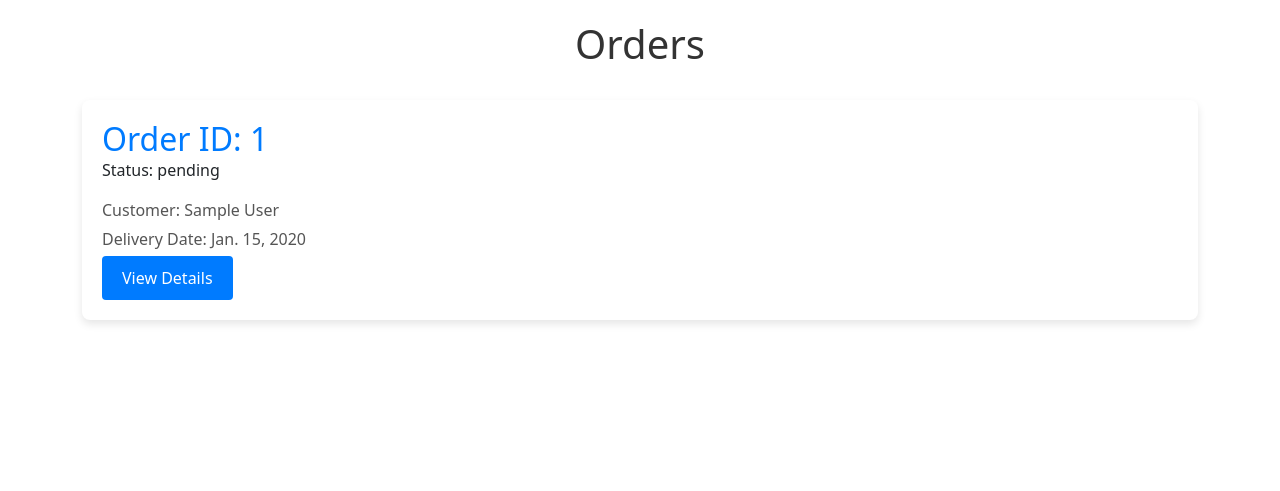
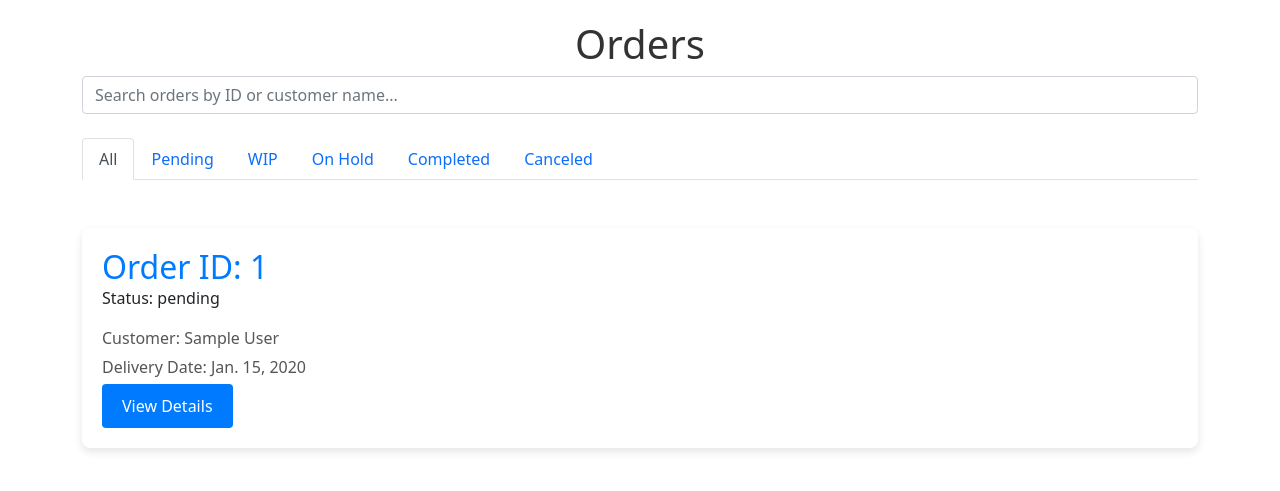
Before and after one commit to Kareem-124/PalSika-Barcode-Scanner, a Django app: page /orders_page/ in a window 1280 px wide. Shown: the top 491 px of the page. Run offline with Django 4.2, Linux system fonts and the light colour scheme; tables that the repository leaves empty hold one stand-in row (values such as "Sample post"); some libraries are stand-ins or nearby versions.

Commit message:
Add: Added filter tabs and search bar.

```diff
--- a/scanapp/templates/orders_page.html
+++ b/scanapp/templates/orders_page.html
@@ -1,22 +1,45 @@
 <!DOCTYPE html>
 <html lang="en">
-    {% load static %}
+{% load static %}
 <head>
     <meta charset="UTF-8">
     <meta name="viewport" content="width=device-width, initial-scale=1.0">
     <title>Orders Page</title>
     <link rel="stylesheet" href="{% static 'css/orders_page.css' %}">
     <link href="https://cdn.jsdelivr.net/npm/bootstrap@5.1.3/dist/css/bootstrap.min.css" rel="stylesheet" integrity="sha384-1BmE4kWBq78iYhFldvKuhfTAU6auU8tT94WrHftjDbrCEXSU1oBoqyl2QvZ6jIW3" crossorigin="anonymous">
-
 </head>
 <body>
     <div class="container">
         <h1>Orders</h1>
-        {% for card in orders_cards %}
-        <div class="orders-list">
-            <!-- Placeholder for dynamic order cards -->
 
-            <div class="order-card mt-4">
+        <!-- Search bar -->
+        <input type="text" id="searchInput" class="form-control" placeholder="Search orders by ID or customer name..." onkeyup="searchOrders()">
+
+        <!-- Tab Navigation -->
+        <ul class="nav nav-tabs mt-4" id="orderStatusTabs" role="tablist">
+            <li class="nav-item" role="presentation">
+                <a class="nav-link active" id="all-tab" data-bs-toggle="tab" href="#" role="tab" onclick="filterOrders('all')">All</a>
+            </li>
+            <li class="nav-item" role="presentation">
+                <a class="nav-link" id="pending-tab" data-bs-toggle="tab" href="#" role="tab" onclick="filterOrders('pending')">Pending</a>
+            </li>
+            <li class="nav-item" role="presentation">
+                <a class="nav-link" id="wip-tab" data-bs-toggle="tab" href="#" role="tab" onclick="filterOrders('work_in_progress')">WIP</a>
+            </li>
+            <li class="nav-item" role="presentation">
+                <a class="nav-link" id="on-hold-tab" data-bs-toggle="tab" href="#" role="tab" onclick="filterOrders('on_hold')">On Hold</a>
+            </li>
+            <li class="nav-item" role="presentation">
+                <a class="nav-link" id="completed-tab" data-bs-toggle="tab" href="#" role="tab" onclick="filterOrders('completed')">Completed</a>
+            </li>
+            <li class="nav-item" role="presentation">
+                <a class="nav-link" id="canceled-tab" data-bs-toggle="tab" href="#" role="tab" onclick="filterOrders('canceled')">Canceled</a>
+            </li>
+        </ul>
+
+        <div class="orders-list mt-4">
+            {% for card in orders_cards %}
+            <div class="order-card mt-4" data-status="{{ card.order.status }}" data-id="{{ card.order.id }}" data-customer="{{ card.order.customer.name | lower }}">
                 <div class="order-header">
                     <h2>Order ID: {{ card.order.id }}</h2>
                     <p>Status: {{ card.order.status }}</p>
@@ -24,13 +47,12 @@
                 <div class="order-body">
                     <p>Customer: {{ card.order.customer.name }}</p>
                     <p>Delivery Date: {{ card.order.delivery_date }}</p>
-                    <!-- Additional fields go here -->
                 </div>
                 <div class="order-footer">
                     <button class="details-btn" id="{{ forloop.counter }}" data-orderID="{{ card.order.id }}" onclick="get_ordered_products(this)" data-bs-toggle="collapse" data-bs-target="#collapseExample{{ card.order.id }}" aria-expanded="false" aria-controls="collapseExample">View Details</button>
                 </div>
                 <div class="collapse mt-3" id="collapseExample{{ card.order.id }}">
-                    <table class="product-table" >
+                    <table class="product-table">
                         <thead>
                             <tr>
                                 <th>#</th>
@@ -40,36 +62,56 @@
                             </tr>
                         </thead>
                         <tbody id="table_{{ card.order.id}}">
-                            <!-- Example Row -->
                             <tr>
                                 <td>1</td>
                                 <td>Example Product</td>
                                 <td>3</td>
                                 <td>$10.00</td>
                             </tr>
-                            <!-- More rows will go here -->
                         </tbody>
                     </table>
+                </div>
             </div>
+            {% endfor %}
+        </div>
+    </div>
 
+    <script>
+        function filterOrders(status) {
+            const orderCards = document.querySelectorAll('.order-card');
+            orderCards.forEach(card => {
+                const cardStatus = card.getAttribute('data-status');
+                if (status === 'all' || cardStatus === status) {
+                    card.style.display = 'block';
+                } else {
+                    card.style.display = 'none';
+                }
+            });
+        }
 
-        </div>
-        {% endfor %}
+        function searchOrders() {
+            const input = document.getElementById('searchInput').value.toLowerCase();
+            const orderCards = document.querySelectorAll('.order-card');
 
+            orderCards.forEach(card => {
+                const orderId = card.getAttribute('data-id');
+                const customerName = card.getAttribute('data-customer');
 
-    </div>
-    <script src="https://cdn.jsdelivr.net/npm/@popperjs/core@2.10.2/dist/umd/popper.min.js" integrity="sha384-7+zCNj/IqJ95wo16oMtfsKbZ9ccEh31eOz1HGyDuCQ6wgnyJNSYdrPa03rtR1zdB" crossorigin="anonymous"></script>
-    <script src="https://cdn.jsdelivr.net/npm/bootstrap@5.1.3/dist/js/bootstrap.min.js" integrity="sha384-QJHtvGhmr9XOIpI6YVutG+2QOK9T+ZnN4kzFN1RtK3zEFEIsxhlmWl5/YESvpZ13" crossorigin="anonymous"></script>
-    <script>
+                if (orderId.includes(input) || customerName.includes(input)) {
+                    card.style.display = 'block';
+                } else {
+                    card.style.display = 'none';
+                }
+            });
+        }
 
-        function get_ordered_products(element){
+        function get_ordered_products(element) {
             const orderId = element.getAttribute('data-orderID');
-            console.log(`dataID = ${orderId}`);
-            const url = `../order_page_products_request/${orderId}`;  // Make sure this URL matches your Django URL configuration
+            const url = `../order_page_products_request/${orderId}`;
 
-            fetch(url,{
-                headers:{
-                    'Accept' : 'application/json',
+            fetch(url, {
+                headers: {
+                    'Accept': 'application/json',
                     'X-Requested-With': 'XMLHttpRequest',
                 },
             })
@@ -80,24 +122,18 @@
                     return response.json();
                 })
                 .then(data => {
-                    console.log(data);
-                    console.log(`this is the Table ID from data ${data.table_id}`);
                     const productList = document.getElementById(data.table_id);
-                    productList.innerHTML = '';  // Clear previous products
+                    productList.innerHTML = '';
 
-                    // // Display the fetched products
                     if (data.products.length > 0) {
                         data.products.forEach(product => {
                             const productItem = document.createElement('tr');
-                            const productID = document.createElement('td');
-                            productItem.innerHTML= `
-                            <td>${product.product_id}</td>
-                            <td>${product.product_name}</td>
-                            <td>${product.quantity}</td>
-                            <td>${product.price}</td>
+                            productItem.innerHTML = `
+                                <td>${product.product_id}</td>
+                                <td>${product.product_name}</td>
+                                <td>${product.quantity}</td>
+                                <td>${product.price}</td>
                             `;
-
-                            // productItem.textContent = `Product ID: ${product.product_id}, Name: ${product.product_name}, Quantity: ${product.quantity}, Price: ${product.price}`;
                             productList.appendChild(productItem);
                         });
                     } else {
@@ -107,9 +143,10 @@
                 .catch(error => {
                     console.error('There was a problem with the fetch operation:', error);
                 });
+        }
+    </script>
 
-        };
-        </script>
+    <script src="https://cdn.jsdelivr.net/npm/@popperjs/core@2.10.2/dist/umd/popper.min.js" integrity="sha384-7+zCNj/IqJ95wo16oMtfsKbZ9ccEh31eOz1HGyDuCQ6wgnyJNSYdrPa03rtR1zdB" crossorigin="anonymous"></script>
+    <script src="https://cdn.jsdelivr.net/npm/bootstrap@5.1.3/dist/js/bootstrap.min.js" integrity="sha384-QJHtvGhmr9XOIpI6YVutG+2QOK9T+ZnN4kzFN1RtK3zEFEIsxhlmWl5/YESvpZ13" crossorigin="anonymous"></script>
 </body>
-
 </html>
```
